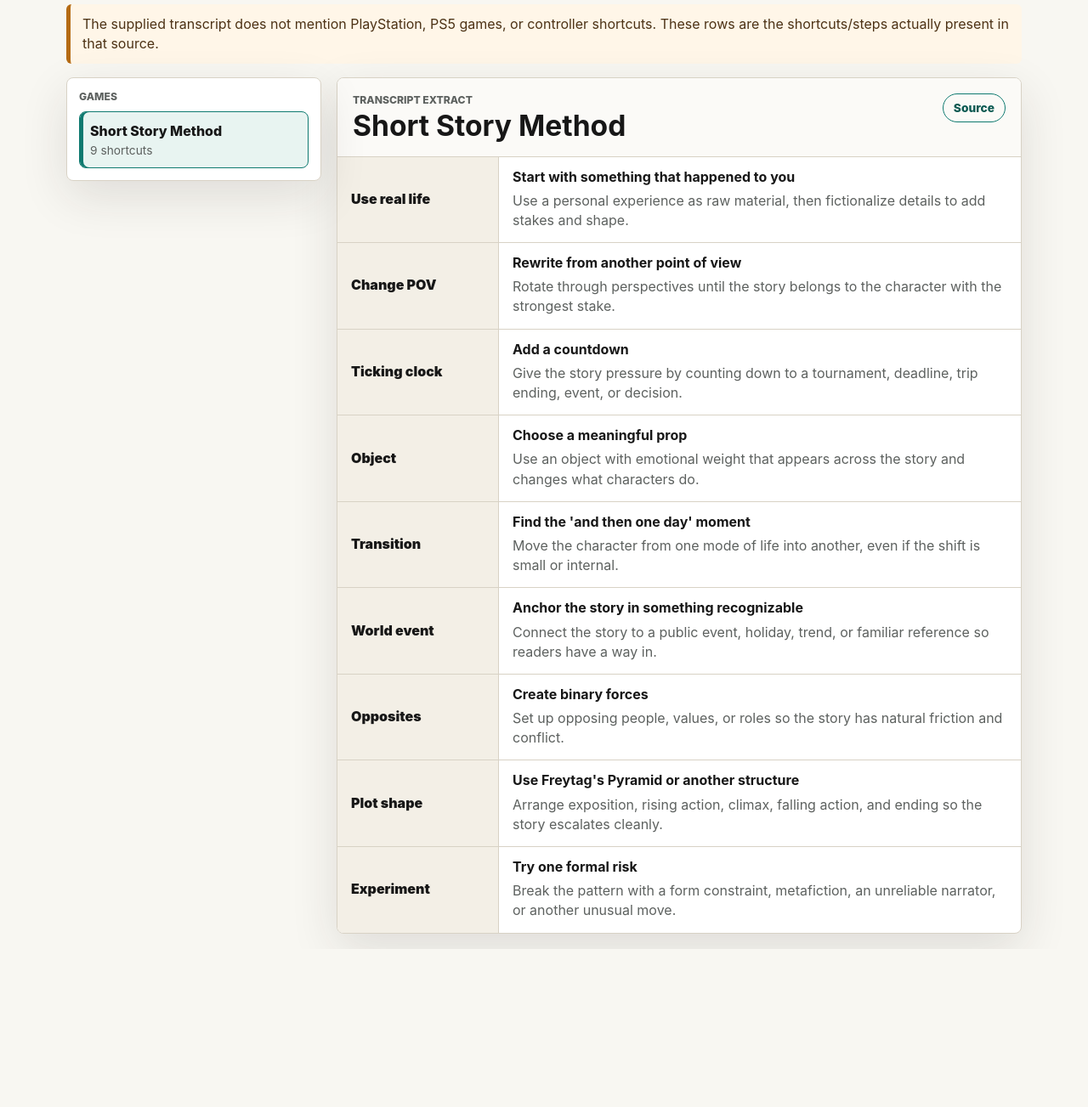
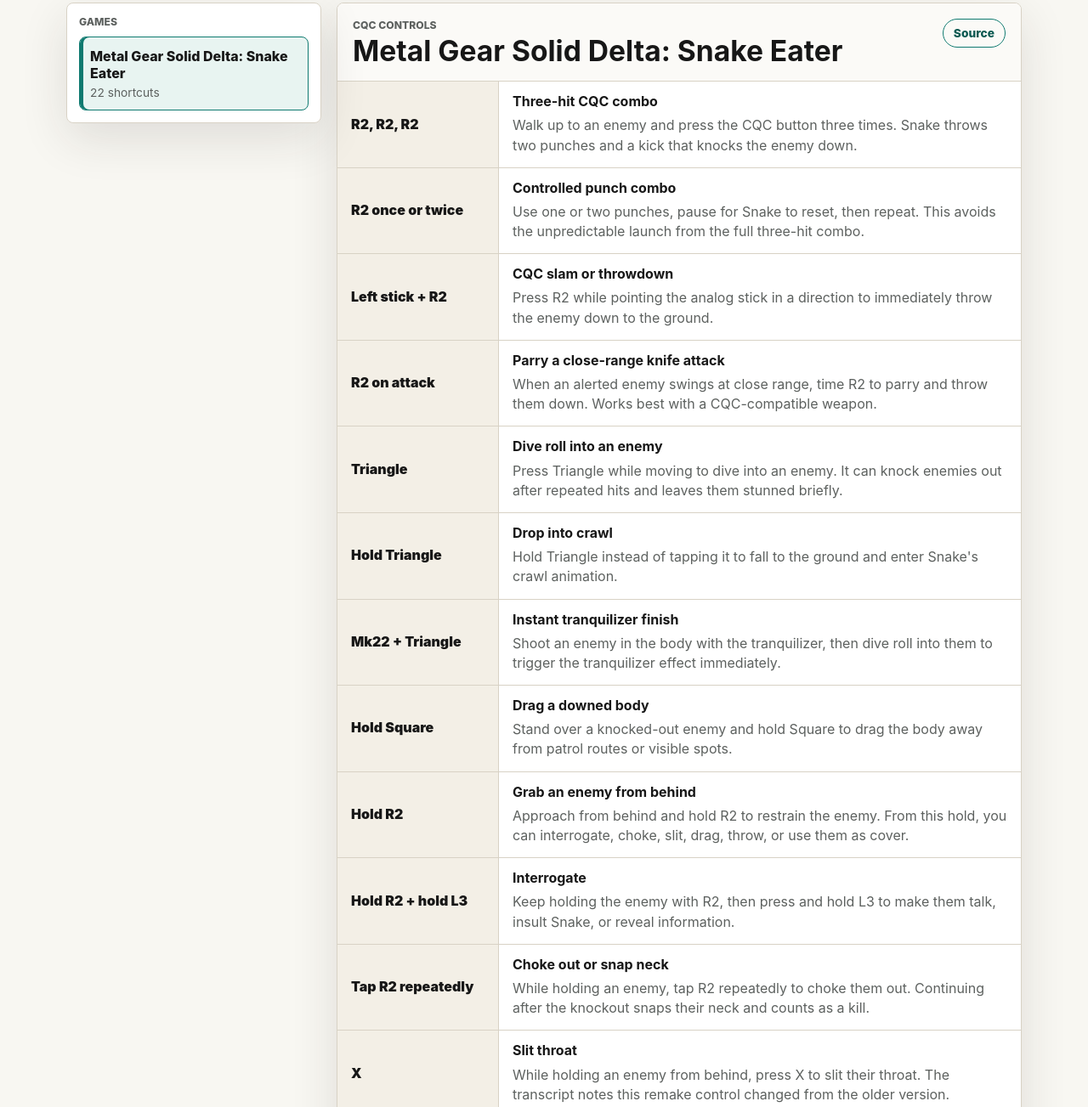
Before and after one commit to robert-fiedor/ps5-shortcuts, a plain HTML site: page index.html in a window 1280 px wide. Shown: the part 127-1430 px from the top of the page at 85% size. Before the commit the page ends 1244 px from the top, so only its background shows below. Drawn offline with Linux system fonts and the light colour scheme.

Commit message:
Add MGS Delta CQC shortcuts

```diff
--- a/index.html
+++ b/index.html
@@ -4,7 +4,7 @@
     <meta charset="utf-8">
     <meta name="viewport" content="width=device-width, initial-scale=1">
     <title>PS5 Shortcut Deck</title>
-    <link rel="stylesheet" href="styles.css?v=202606290001">
+    <link rel="stylesheet" href="styles.css?v=202606290002">
   </head>
   <body>
     <main class="app-shell">
@@ -49,6 +49,6 @@
       </section>
     </main>
 
-    <script type="module" src="script.js?v=202606290001"></script>
+    <script type="module" src="script.js?v=202606290002"></script>
   </body>
 </html>
--- a/script.js
+++ b/script.js
@@ -1,68 +1,145 @@
 const SOURCE_URL =
-  "https://robert-fiedor.github.io/youtube-transcriptions/transcripts/4PqGPZtyFtw/4PqGPZtyFtw.txt";
+  "https://robert-fiedor.github.io/youtube-transcriptions/transcripts/DSD_fAtBQc4-The-Ultimate-CQC-Guide---Metal-Gear-Solid-DELTA-Snake-Eater/DSD_fAtBQc4-The-Ultimate-CQC-Guide---Metal-Gear-Solid-DELTA-Snake-Eater.txt";
 
 const entries = [
   {
-    id: "short-story-method",
-    title: "Short Story Method",
-    type: "Transcript extract",
+    id: "mgs-delta-cqc",
+    title: "Metal Gear Solid Delta: Snake Eater",
+    type: "CQC controls",
     sourceUrl: SOURCE_URL,
-    sourceStatus:
-      "The supplied transcript does not mention PlayStation, PS5 games, or controller shortcuts. These rows are the shortcuts/steps actually present in that source.",
+    sourceStatus: "",
     shortcuts: [
       {
-        shortcut: "Use real life",
-        name: "Start with something that happened to you",
+        shortcut: "R2, R2, R2",
+        name: "Three-hit CQC combo",
         effect:
-          "Use a personal experience as raw material, then fictionalize details to add stakes and shape.",
+          "Walk up to an enemy and press the CQC button three times. Snake throws two punches and a kick that knocks the enemy down.",
       },
       {
-        shortcut: "Change POV",
-        name: "Rewrite from another point of view",
+        shortcut: "R2 once or twice",
+        name: "Controlled punch combo",
         effect:
-          "Rotate through perspectives until the story belongs to the character with the strongest stake.",
+          "Use one or two punches, pause for Snake to reset, then repeat. This avoids the unpredictable launch from the full three-hit combo.",
       },
       {
-        shortcut: "Ticking clock",
-        name: "Add a countdown",
+        shortcut: "Left stick + R2",
+        name: "CQC slam or throwdown",
         effect:
-          "Give the story pressure by counting down to a tournament, deadline, trip ending, event, or decision.",
+          "Press R2 while pointing the analog stick in a direction to immediately throw the enemy down to the ground.",
       },
       {
-        shortcut: "Object",
-        name: "Choose a meaningful prop",
+        shortcut: "R2 on attack",
+        name: "Parry a close-range knife attack",
         effect:
-          "Use an object with emotional weight that appears across the story and changes what characters do.",
+          "When an alerted enemy swings at close range, time R2 to parry and throw them down. Works best with a CQC-compatible weapon.",
       },
       {
-        shortcut: "Transition",
-        name: "Find the 'and then one day' moment",
+        shortcut: "Triangle",
+        name: "Dive roll into an enemy",
         effect:
-          "Move the character from one mode of life into another, even if the shift is small or internal.",
+          "Press Triangle while moving to dive into an enemy. It can knock enemies out after repeated hits and leaves them stunned briefly.",
       },
       {
-        shortcut: "World event",
-        name: "Anchor the story in something recognizable",
+        shortcut: "Hold Triangle",
+        name: "Drop into crawl",
         effect:
-          "Connect the story to a public event, holiday, trend, or familiar reference so readers have a way in.",
+          "Hold Triangle instead of tapping it to fall to the ground and enter Snake's crawl animation.",
       },
       {
-        shortcut: "Opposites",
-        name: "Create binary forces",
+        shortcut: "Mk22 + Triangle",
+        name: "Instant tranquilizer finish",
         effect:
-          "Set up opposing people, values, or roles so the story has natural friction and conflict.",
+          "Shoot an enemy in the body with the tranquilizer, then dive roll into them to trigger the tranquilizer effect immediately.",
       },
       {
-        shortcut: "Plot shape",
-        name: "Use Freytag's Pyramid or another structure",
+        shortcut: "Hold Square",
+        name: "Drag a downed body",
         effect:
-          "Arrange exposition, rising action, climax, falling action, and ending so the story escalates cleanly.",
+          "Stand over a knocked-out enemy and hold Square to drag the body away from patrol routes or visible spots.",
       },
       {
-        shortcut: "Experiment",
-        name: "Try one formal risk",
+        shortcut: "Hold R2",
+        name: "Grab an enemy from behind",
         effect:
-          "Break the pattern with a form constraint, metafiction, an unreliable narrator, or another unusual move.",
+          "Approach from behind and hold R2 to restrain the enemy. From this hold, you can interrogate, choke, slit, drag, throw, or use them as cover.",
+      },
+      {
+        shortcut: "Hold R2 + hold L3",
+        name: "Interrogate",
+        effect:
+          "Keep holding the enemy with R2, then press and hold L3 to make them talk, insult Snake, or reveal information.",
+      },
+      {
+        shortcut: "Tap R2 repeatedly",
+        name: "Choke out or snap neck",
+        effect:
+          "While holding an enemy, tap R2 repeatedly to choke them out. Continuing after the knockout snaps their neck and counts as a kill.",
+      },
+      {
+        shortcut: "X",
+        name: "Slit throat",
+        effect:
+          "While holding an enemy from behind, press X to slit their throat. The transcript notes this remake control changed from the older version.",
+      },
+      {
+        shortcut: "Hold R2 + move",
+        name: "Drag a held enemy",
+        effect:
+          "Keep holding R2 and push the analog stick to walk the restrained enemy to another spot. Holding them too long can knock them out.",
+      },
+      {
+        shortcut: "Hold R2 + up/down",
+        name: "Throw from a hold",
+        effect:
+          "While restraining an enemy, press R2 with up or down on the analog stick to throw them in front of or behind Snake.",
+      },
+      {
+        shortcut: "Aim at downed enemy",
+        name: "Freeze on the ground",
+        effect:
+          "After knocking an enemy down with a roll, kick, grab, or throw, quickly point your weapon at them to make them stay frozen.",
+      },
+      {
+        shortcut: "Shoot near body",
+        name: "Shake out items",
+        effect:
+          "Once an enemy is frozen on the ground, shoot around their body to scare them into dropping inventory items.",
+      },
+      {
+        shortcut: "Hold-up aim",
+        name: "Freeze a standing enemy",
+        effect:
+          "Sneak up from behind or the side and point your weapon at the enemy. Snake says freeze, they drop their weapon, and you can demand items.",
+      },
+      {
+        shortcut: "L1",
+        name: "Stalk quietly",
+        effect:
+          "Hold L1 to walk very slowly and quietly when sneaking up on enemies, especially on harder difficulties.",
+      },
+      {
+        shortcut: "Held soldier",
+        name: "Use a human shield",
+        effect:
+          "Hold an enemy soldier from behind to stop other soldiers from shooting directly at Snake. This does not protect you with scientists or workers.",
+      },
+      {
+        shortcut: "Box or thrown item",
+        name: "Distract for CQC",
+        effect:
+          "Use the cardboard box, thrown food, a live snake, or a book to pull attention away and create an opening for a hold-up or CQC attack.",
+      },
+      {
+        shortcut: "TNT food storage",
+        name: "Make enemies vulnerable",
+        effect:
+          "Blow up food storage, leave the area, and return. Hungry enemies become more vulnerable to punches, kicks, and dive rolls.",
+      },
+      {
+        shortcut: "Check outfit",
+        name: "Confirm CQC compatibility",
+        effect:
+          "Some outfits block advanced CQC. You may still punch, kick, or dive roll, but grabs and slams can be unavailable.",
       },
     ],
   },
```
Also changed, not shown: 1 other file.
